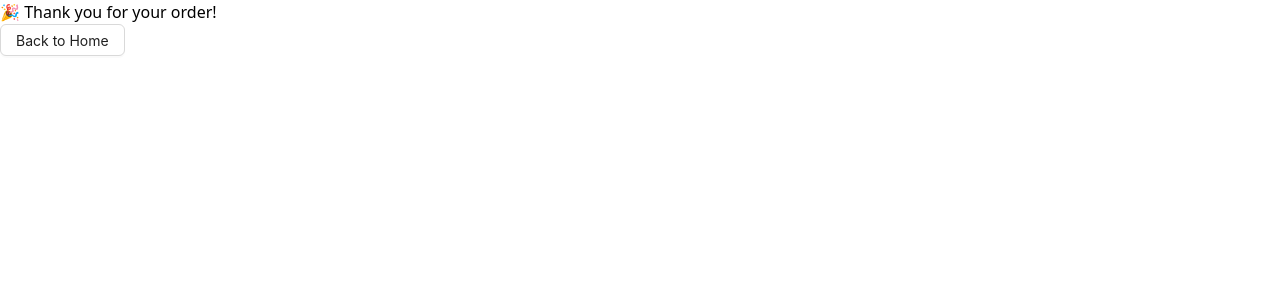
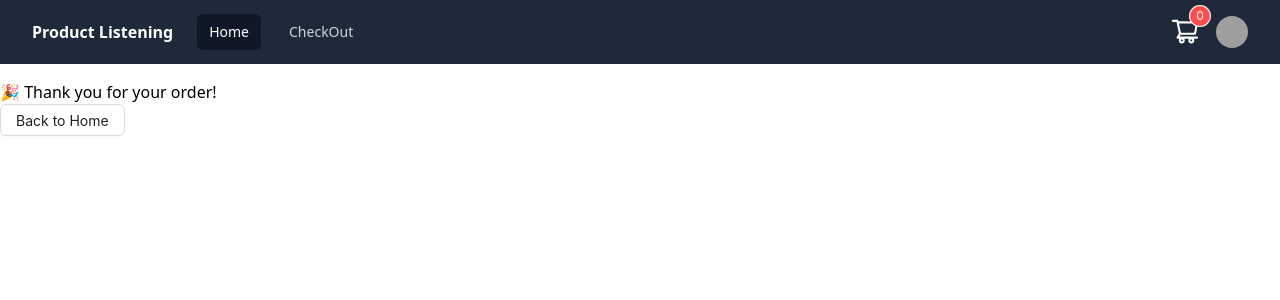
Before and after one commit to Visal19007/product-listing, a React (Vite) app: page /success in a window 1280 px wide. Shown: the top 300 px of the page. Built offline with nearby package versions, Linux system fonts and the light colour scheme; grey boxes are pictures that could not be loaded.

Commit message:
fix search hamburger

```diff
--- a/package.json
+++ b/package.json
@@ -10,8 +10,12 @@
     "preview": "vite preview"
   },
   "dependencies": {
+    "@ant-design/icons": "^6.0.0",
     "@emotion/react": "^11.14.0",
     "@emotion/styled": "^11.14.1",
+    "@headlessui/react": "^2.2.4",
+    "@headlessui/tailwindcss": "^0.2.2",
+    "@heroicons/react": "^2.2.0",
     "@mui/material": "^7.2.0",
     "@tailwindcss/vite": "^4.1.11",
     "antd": "^5.26.3",
@@ -20,6 +24,7 @@
     "react-dom": "^18.3.1",
     "react-infinite-scroll-component": "^6.1.0",
     "react-router-dom": "^7.6.3",
+    "react-toastify": "^11.0.5",
     "tailwindcss": "^4.1.11",
     "zustand": "^5.0.6"
   },
--- a/src/App.jsx
+++ b/src/App.jsx
@@ -3,16 +3,19 @@
 import HomePage from './Home/HomePage'
 import Checkout from './Checkout/Checkout'
 import SuccessPage from './Success/SuccessPage'
+import Nav from './Navbar/Nav'
 
 function App() {
   return (
     <div>
       <BrowserRouter>
         <Routes>
-
+          <Route  element={<Nav/>} >
           <Route path="/" element={<HomePage />}  />
           <Route path="/checkout" element={<Checkout />} />
           <Route path="/success" element={<SuccessPage/>} />
+          </Route>
+
         </Routes>
       </BrowserRouter>
     </div>
--- a/src/Home/HomePage.jsx
+++ b/src/Home/HomePage.jsx
@@ -5,14 +5,16 @@
 import { useCartStore } from '../store/useCartStore';
 import { useEffect, useState } from 'react';
 import { Link } from 'react-router-dom';
-
+import { Bounce, toast, ToastContainer } from 'react-toastify';
+import 'react-toastify/dist/ReactToastify.css';
+import { Alert, Snackbar } from '@mui/material';
 function HomePage() {
      const [Product,setProduct]=useState([])
   const [loading,setLoading]=useState(true)
   const { Search } = Input;
   const [filterCat,setFilterCat]=useState('all');
   const [ProSearch,SetProSearch]=useState("");
-
+ const [alert,setAlert]=useState(false)
   const cart=useCartStore(state=>state.cart)
   const decreaseQty=useCartStore(state=>state.decreaseQty)
   const increaseQty=useCartStore(state=>state.increaseQty)
@@ -43,13 +45,17 @@
   const handleChange=(value)=>{
     setFilterCat(value);
   }
+    const handleClose=()=>{
 
+      setAlert(false)
+
+    }
   const addToCart=useCartStore(state=>state.addtoCart);
   const totalprice=cart.reduce((sum,item)=>sum+item.price*item.qty,0)
   const totalqty=cart.reduce((sum,item)=>sum+item.qty,0)
   return (
     <div>
-        <div className='mt-10 flex justify-between'>
+        <div className='mt-20 flex justify-between'>
       <Search placeholder="input search text"  value={ProSearch} onChange={e=>SetProSearch(e.target.value)} style={{ width: 200 }} />
       <Select
       defaultValue="all"
@@ -79,9 +85,14 @@
               cover={<img alt={product.title} src={product.image} style={{ height: 250, objectFit: 'contain' }} />}
             >
               <Meta title={product.title} description={`$${product.price}`} />
-              <Button className='mt-4' onClick={()=>addToCart(product)}>
-                Add to Cart
+              <Button className='mt-4' onClick={()=>{addToCart(product);setAlert(true)}}>
+                Adde to Cart
               </Button>
+       <Snackbar open={alert} autoHideDuration={1000} onClose={handleClose} anchorOrigin={{ vertical: 'top', horizontal: 'center' }}>
+        <Alert onClose={handleClose} severity="success" sx={{ width: '100%' }}>
+          Added to Cart
+        </Alert>
+      </Snackbar>
             </Card>
           </Col>
         ))}
@@ -120,7 +131,7 @@
 
     }
      <h1 className='mt-10 p-10'>Total: <b>${totalprice.toFixed(2)}</b> </h1>
-     <div className='flex items-center justify-center p-5'><Button  type='primary'><Link to='/checkout'>Go to Checkout</Link></Button></div>
+     <div className='flex items-center justify-center p-10'><Button  type='primary'><Link to='/checkout'>Go to Checkout</Link></Button></div>
     </div>
   )
 }
--- /dev/null
+++ b/src/Navbar/Nav.jsx
@@ -0,0 +1,146 @@
+import { ShoppingCartOutlined } from '@ant-design/icons'
+import { Disclosure, DisclosureButton, DisclosurePanel, Menu, MenuButton, MenuItem, MenuItems } from '@headlessui/react'
+import { Bars3Icon, BellIcon, XMarkIcon } from '@heroicons/react/24/outline'
+import { Badge } from 'antd'
+import { Outlet } from 'react-router-dom'
+import { useCartStore } from '../store/useCartStore'
+
+const navigation = [
+  { name: 'Home', href: '/', current: true },
+  { name: 'CheckOut', href: '/checkout', current: false },
+//   { name: 'Projects', href: '#', current: false },
+//   { name: 'Calendar', href: '#', current: false },
+]
+
+function classNames(...classes) {
+  return classes.filter(Boolean).join(' ')
+}
+
+export default function Nav() {
+    const cart=useCartStore(state=>state.cart);
+  return (
+    <div>
+            <Disclosure as="nav" className="w-full bg-gray-800 top-0 fixed z-1000">
+      <div className="mx-auto max-w-7xl px-2 sm:px-6 lg:px-8">
+        <div className="relative flex h-16 items-center justify-between">
+          <div className="absolute inset-y-0 left-0 flex items-center sm:hidden">
+            {/* Mobile menu button*/}
+            <DisclosureButton className="group relative inline-flex items-center justify-center rounded-md p-2 text-gray-400 hover:bg-gray-700 hover:text-white focus:ring-2 focus:ring-white focus:outline-hidden focus:ring-inset">
+              <span className="absolute -inset-0.5" />
+              <span className="sr-only">Open main menu</span>
+              <Bars3Icon aria-hidden="true" className="block size-6 group-data-open:hidden" />
+              <XMarkIcon aria-hidden="true" className="hidden size-6 group-data-open:block" />
+            </DisclosureButton>
+          </div>
+          <div className="flex flex-1 items-center justify-center sm:items-stretch sm:justify-start">
+            <div className="flex shrink-0 items-center">
+              {/* <img
+                alt="Your Company"
+                src="https://tailwindcss.com/plus-assets/img/logos/mark.svg?color=indigo&shade=500"
+                className="h-8 w-auto"
+              /> */}
+              <h1 className='text-white font-black'>Product Listening</h1>
+            </div>
+            <div className="hidden sm:ml-6 sm:block">
+              <div className="flex space-x-4">
+                {navigation.map((item) => (
+                  <a
+                    key={item.name}
+                    href={item.href}
+                    aria-current={item.current ? 'page' : undefined}
+                    className={classNames(
+                      item.current ? 'bg-gray-900 text-white' : 'text-gray-300 hover:bg-gray-700 hover:text-white',
+                      'rounded-md px-3 py-2 text-sm font-medium',
+                    )}
+                  >
+                    {item.name}
+                  </a>
+                ))}
+              </div>
+            </div>
+          </div>
+          <div className="absolute inset-y-0 right-0 flex items-center pr-2 sm:static sm:inset-auto sm:ml-6 sm:pr-0">
+            <button
+              type="button"
+              className="relative rounded-full bg-gray-800 p-1 text-gray-400 hover:text-white focus:ring-2 focus:ring-white focus:ring-offset-2 focus:ring-offset-gray-800 focus:outline-hidden"
+            >
+              <span className="absolute -inset-1.5" />
+              <span className="sr-only">View notifications</span>
+              {/* <BellIcon aria-hidden="true" className="size-6" /> */}
+              <Badge count={cart.length}  showZero>
+                <ShoppingCartOutlined   style={{ fontSize: 30 ,color:"white" }} />
+              </Badge>
+            </button>
+
+            {/* Profile dropdown */}
+            <Menu as="div" className="relative ml-3">
+              <div>
+                <MenuButton className="relative flex rounded-full bg-gray-800 text-sm focus:outline-hidden focus-visible:ring-2 focus-visible:ring-white focus-visible:ring-offset-2 focus-visible:ring-offset-gray-800">
+                  <span className="absolute -inset-1.5" />
+                  <span className="sr-only">Open user menu</span>
+                  <img
+                    alt=""
+                    src="https://images.unsplash.com/photo-1472099645785-5658abf4ff4e?ixlib=rb-1.2.1&ixid=eyJhcHBfaWQiOjEyMDd9&auto=format&fit=facearea&facepad=2&w=256&h=256&q=80"
+                    className="size-8 rounded-full"
+                  />
+                </MenuButton>
+              </div>
+              <MenuItems
+                transition
+                className="absolute right-0 z-10 mt-2 w-48 origin-top-right rounded-md bg-white py-1 shadow-lg ring-1 ring-black/5 transition focus:outline-hidden data-closed:scale-95 data-closed:transform data-closed:opacity-0 data-enter:duration-100 data-enter:ease-out data-leave:duration-75 data-leave:ease-in"
+              >
+                <MenuItem>
+                  <a
+                    href="#"
+                    className="block px-4 py-2 text-sm text-gray-700 data-focus:bg-gray-100 data-focus:outline-hidden"
+                  >
+                    Your Profile
+                  </a>
+                </MenuItem>
+                <MenuItem>
+                  <a
+                    href="#"
+                    className="block px-4 py-2 text-sm text-gray-700 data-focus:bg-gray-100 data-focus:outline-hidden"
+                  >
+                    Settings
+                  </a>
+                </MenuItem>
+                <MenuItem>
+                  <a
+                    href="#"
+                    className="block px-4 py-2 text-sm text-gray-700 data-focus:bg-gray-100 data-focus:outline-hidden"
+                  >
+                    Sign out
+                  </a>
+                </MenuItem>
+              </MenuItems>
+            </Menu>
+          </div>
+        </div>
+      </div>
+
+      <DisclosurePanel className="sm:hidden">
+        <div className="space-y-1 px-2 pt-2 pb-3">
+          {navigation.map((item) => (
+            <DisclosureButton
+              key={item.name}
+              as="a"
+              href={item.href}
+              aria-current={item.current ? 'page' : undefined}
+              className={classNames(
+                item.current ? 'bg-gray-900 text-white' : 'text-gray-300 hover:bg-gray-700 hover:text-white',
+                'block rounded-md px-3 py-2 text-base font-medium',
+              )}
+            >
+              {item.name}
+            </DisclosureButton>
+          ))}
+        </div>
+      </DisclosurePanel>
+
+    </Disclosure>
+    <Outlet/>
+    </div>
+
+  )
+}
--- a/src/Success/SuccessPage.jsx
+++ b/src/Success/SuccessPage.jsx
@@ -10,7 +10,7 @@
         sessionStorage.removeItem("ordered")
     },[])
   return (
-    <div>
+    <div className='mt-20'>
       <p>🎉 Thank you for your order!</p>
       <Link to='/'><Button>Back to Home</Button></Link>
     </div>
```
Also changed, not shown: 1 other file (tests, documents, lock files or other folders).
